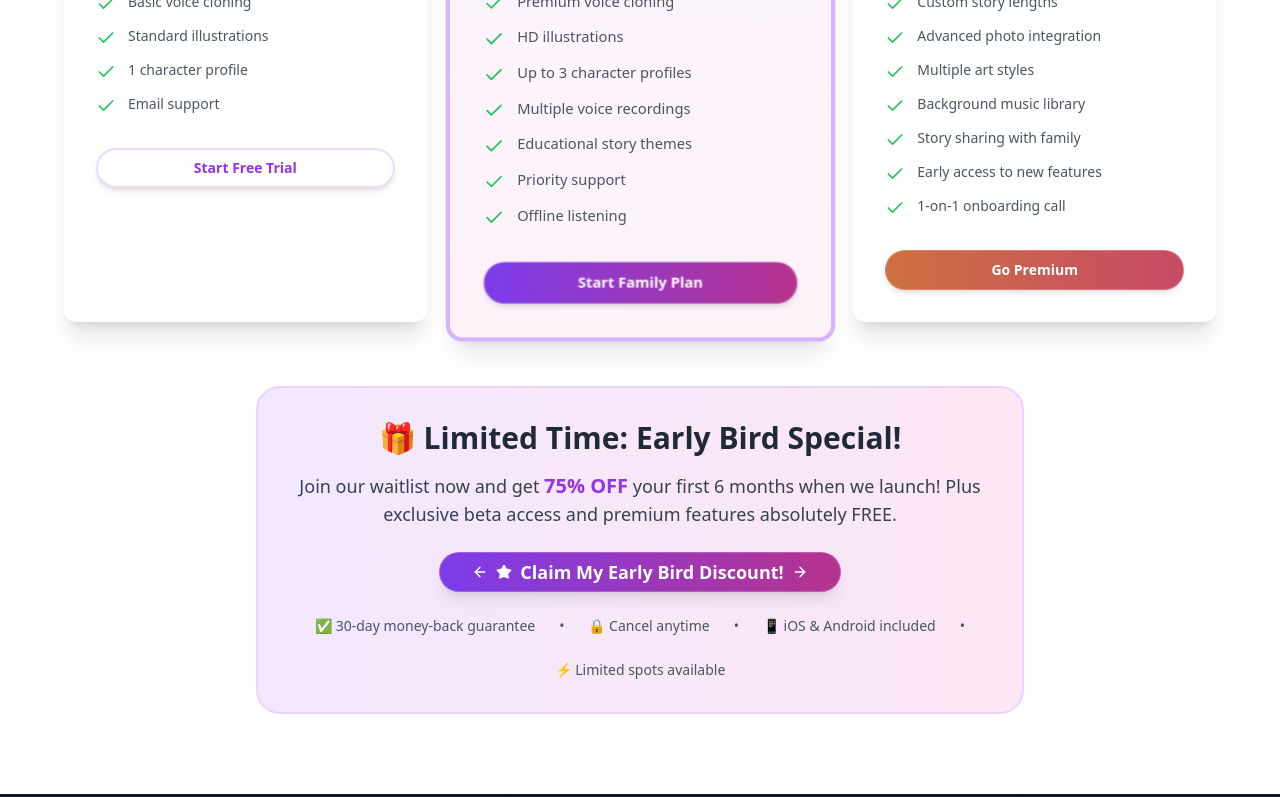
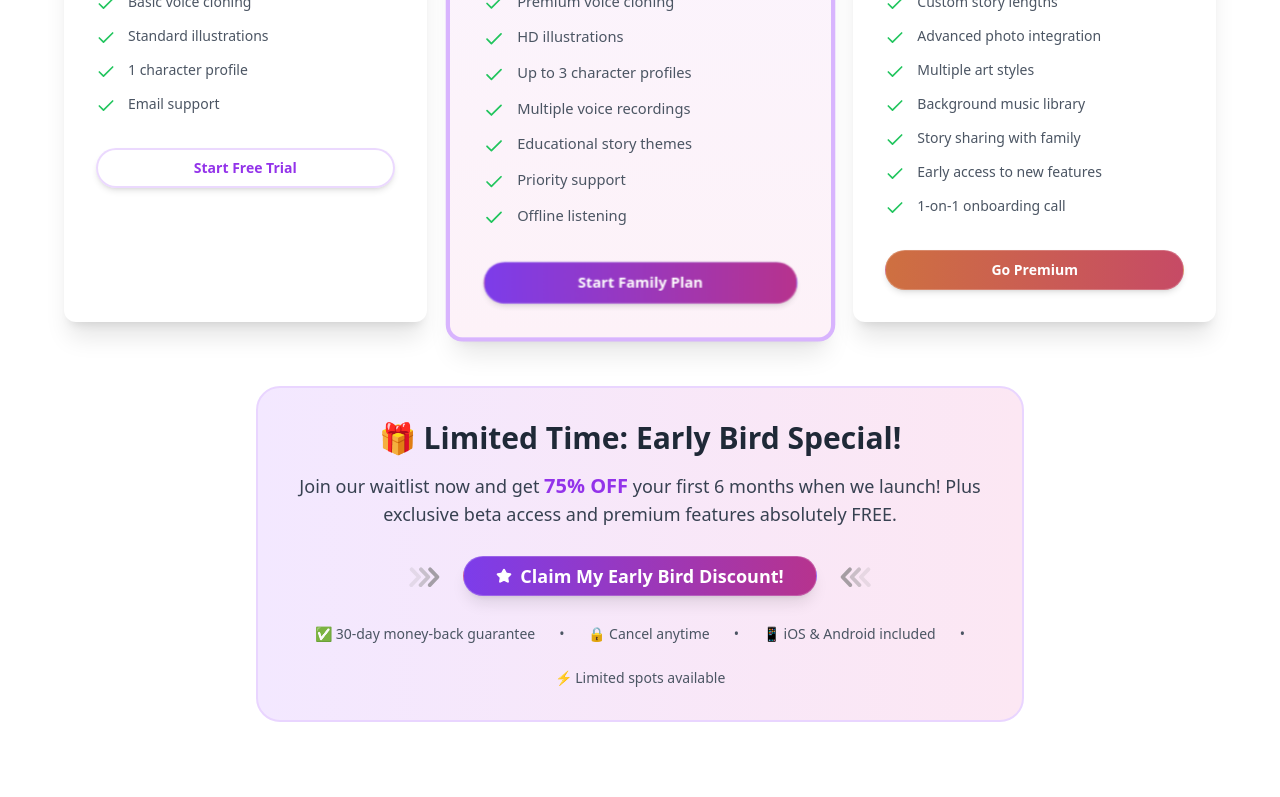
Before and after one commit to IshanRTripathi/mimi-dream-verse, a React (Vite) app: page / in a window 1280 px wide. Shown: the part 4821-5618 px from the top of the page. Built offline with nearby package versions, Linux system fonts and the light colour scheme.

Commit message:
Add arrow animation to early bird button
Replicates the arrow animation from the "Try It Now" button on the early bird discount button.

```diff
--- a/src/components/Pricing.tsx
+++ b/src/components/Pricing.tsx
@@ -1,3 +1,4 @@
+
 
 import { Card } from "@/components/ui/card";
 import { Button } from "@/components/ui/button";
@@ -5,6 +6,8 @@ import { MagneticButton } from "@/components/ui/magnetic-button";
 import { Check, Star, Crown, Sparkles, ArrowRight, ArrowLeft } from "lucide-react";
 import { useState } from "react";
 import WaitlistModal from "./WaitlistModal";
+import Lottie from "lottie-react";
+import arrowAnimation from "@/assets/arrow-animation.json";
 
 const Pricing = () => {
   const [isWaitlistOpen, setIsWaitlistOpen] = useState(false);
@@ -145,16 +148,32 @@ const Pricing = () => {
               Join our waitlist now and get <span className="text-purple-600 font-bold text-xl">75% OFF</span> your first 6 months when we launch!
               Plus exclusive beta access and premium features absolutely FREE.
             </p>
-            <div className="flex justify-center mb-6">
+            <div className="flex items-center justify-center gap-4 mb-6">
+              {/* Left Arrow */}
+              <div className="w-8 h-8 md:w-12 md:h-12 opacity-60">
+                <Lottie
+                  animationData={arrowAnimation}
+                  loop={true}
+                  className="w-full h-full"
+                />
+              </div>
+
               <MagneticButton
                 onClick={() => setIsWaitlistOpen(true)}
                 className="bg-gradient-to-r from-purple-600/80 to-pink-600/80 hover:from-purple-700/80 hover:to-pink-700/80 text-white font-bold px-8 py-4 rounded-full text-lg shadow-lg hover:shadow-xl transform hover:scale-105 transition-all duration-300 backdrop-blur-md border border-white/20 flex items-center gap-2"
               >
-                <ArrowLeft className="w-5 h-5" />
                 <Star className="w-5 h-5 fill-current" />
                 Claim My Early Bird Discount!
-                <ArrowRight className="w-5 h-5" />
               </MagneticButton>
+
+              {/* Right Arrow */}
+              <div className="w-8 h-8 md:w-12 md:h-12 opacity-60 scale-x-[-1]">
+                <Lottie
+                  animationData={arrowAnimation}
+                  loop={true}
+                  className="w-full h-full"
+                />
+              </div>
             </div>
             <div className="flex flex-wrap justify-center items-center gap-6 text-sm text-gray-600">
               <span>✅ 30-day money-back guarantee</span>
```
